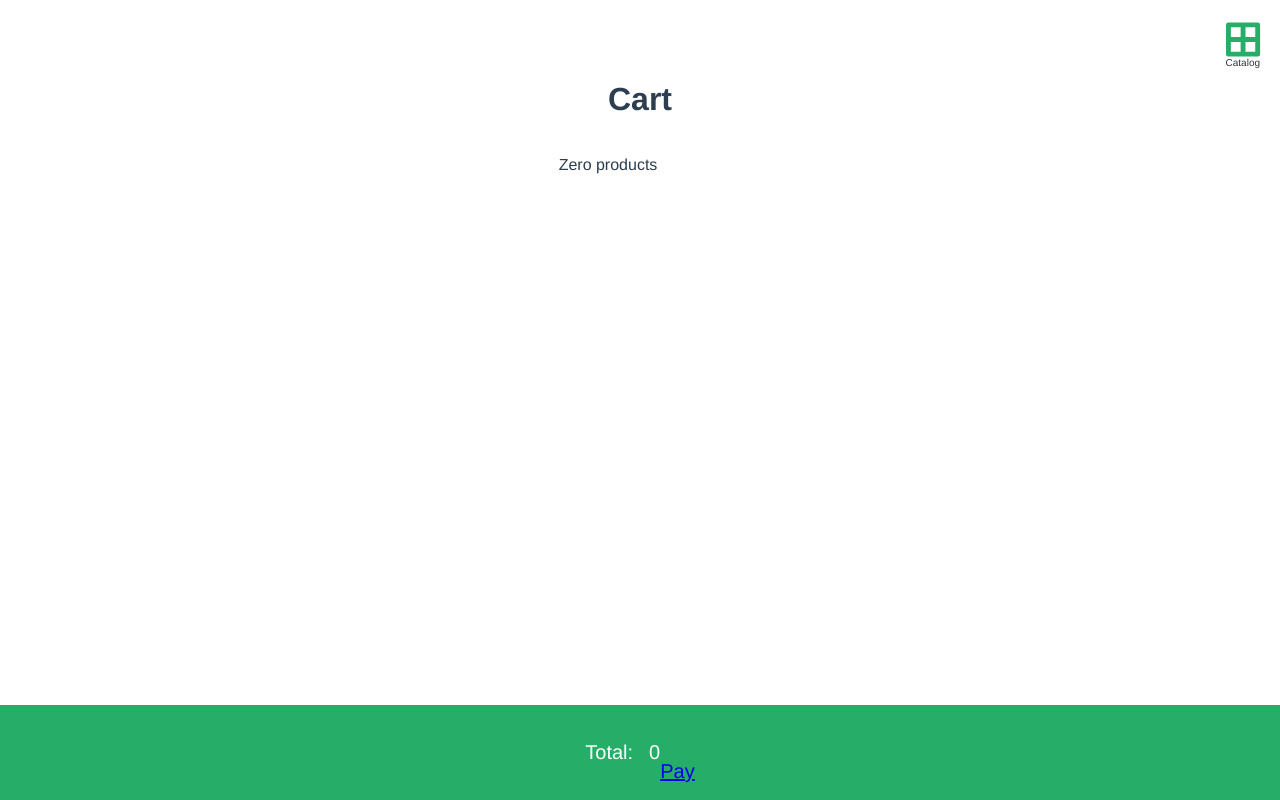
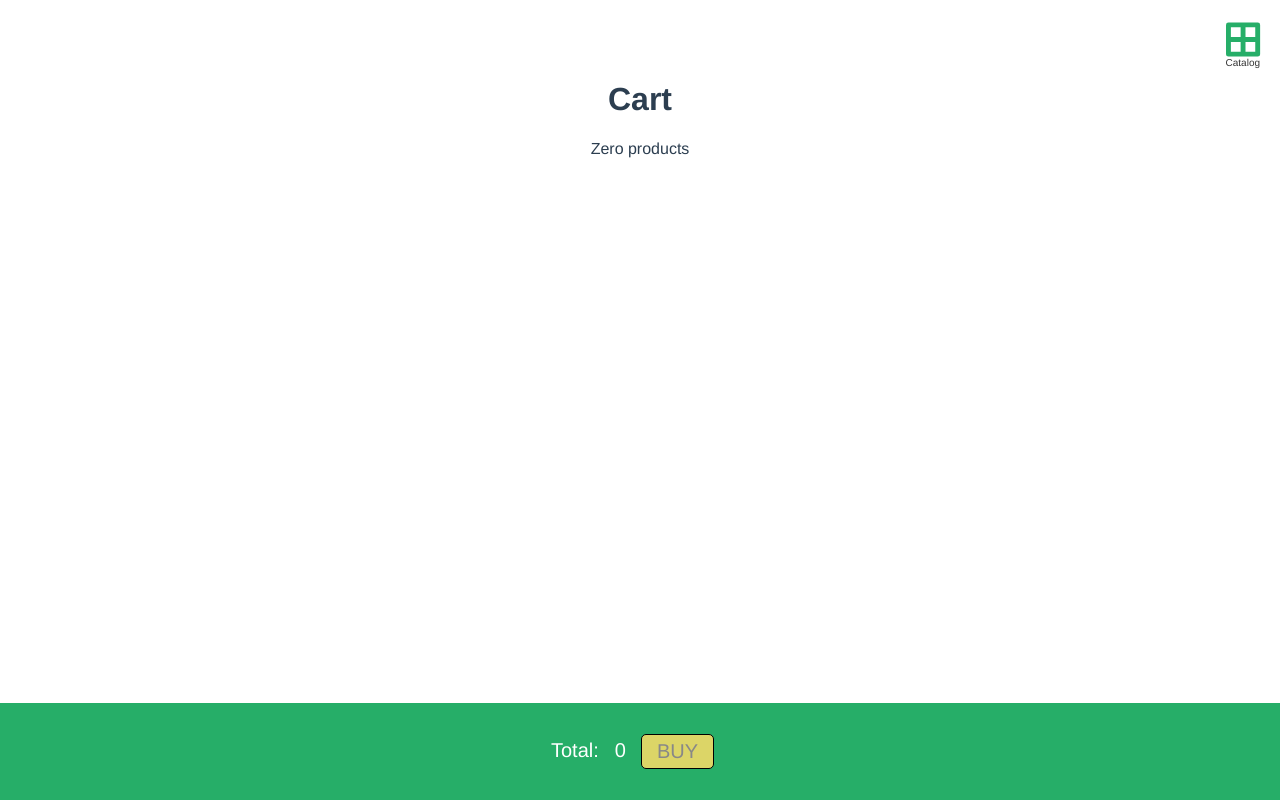
Before and after one commit to vadimvorenas/vue-shop, a Vue app in the folder vue_shop/: page /#/cart in a window 1280 px wide. Built offline with nearby package versions, Linux system fonts and the light colour scheme.

Commit message:
add shipping

```diff
--- a/vue_shop/src/assets/style/style.scss
+++ b/vue_shop/src/assets/style/style.scss
@@ -12,3 +12,18 @@
 .nowrap {
   white-space: nowrap;
 }
+
+.m-auto{
+  margin: auto;
+}
+
+.d-none {
+  display: none !important;
+}
+
+.link-disabled {
+  pointer-events: none !important;
+  cursor: default !important;
+  color: #888 !important;
+  // background: #000 !important;
+}
--- /dev/null
+++ b/vue_shop/src/components/buy.vue
@@ -0,0 +1,52 @@
+<template>
+  <div class="buy">
+    <router-link :to="{name: 'catalog'}">
+      <i class="fas fa-border-all"></i>
+      <div class="buy__link_to_catalog">Catalog</div>
+    </router-link>
+    <h1>Thank you for your purchase</h1>
+  </div>
+</template>
+<script>
+import { mapGetters } from "vuex";
+import { mapActions } from "vuex";
+export default {
+  name: "buy",
+  components: {},
+  data() {
+    return {};
+  },
+  methods: {
+    ...mapActions(["SET_SHIPPING"])
+  },
+  created() {},
+  computed: {
+    ...mapGetters(["SHIPPING", "CART_TOTAL_COST"])
+  },
+  props: {},
+  mounted() {}
+};
+</script>
+<style lang="scss" scoped>
+.buy {
+  &__link_to_catalog {
+    font-size: 10px;
+    position: absolute;
+    top: 37px;
+    color: #353535;
+  }
+
+  svg {
+    font-size: 39px;
+    color: $green-bg;
+  }
+  .router-link-active {
+    display: flex;
+    justify-content: flex-end;
+    position: absolute;
+    right: 20px;
+    top: 20px;
+    text-decoration: none;
+  }
+}
+</style>
--- a/vue_shop/src/components/cart.vue
+++ b/vue_shop/src/components/cart.vue
@@ -2,10 +2,10 @@
   <div class="cart">
     <router-link :to="{name: 'catalog'}">
       <i class="fas fa-border-all"></i>
-      <div class="cart__link_to_cart">Catalog</div>
+      <div class="cart__link_to_catalog">Catalog</div>
     </router-link>
     <h1 class="cart__title">Cart</h1>
-    <p v-if="!cart_data.length">Zero products</p>
+    <p class="m-auto" v-if="!cart_data.length">Zero products</p>
     <cart-item
       v-for="(item, index) in cart_data"
       :key="item.id"
@@ -18,9 +18,11 @@
     <div class="cart__total">
       <p class="total__name">Total:</p>
       <p>{{CART_TOTAL_COST}} {{CART[0] ? CART[0].currency : ''}}</p>
-      <router-link :to="{name: 'shipping'}">
-        <i class="fas fa-border-all"></i>
-        <div class="cart__link_to_shipping">Pay</div>
+      <router-link
+        :class="{'link-disabled': !CART.length, 'cart__link_to_shipping': true}"
+        :to="{name: 'shipping'}"
+      >
+        <div class="cart__link_to_shipping__btn">Buy</div>
       </router-link>
     </div>
   </div>
@@ -101,11 +103,23 @@ export default {
     display: block;
     width: 100%;
   }
-  &__link_to_cart {
+  &__link_to_catalog {
     font-size: 10px;
     position: absolute;
     top: 37px;
     color: #353535;
+  }
+  &__link_to_shipping {
+    margin: 15px;
+    text-decoration: none;
+    background: #dcd567;
+    padding: 5px 15px;
+    border-radius: 5px;
+    border: 1px solid black;
+    text-transform: uppercase;
+    color: #000;
+    &__btn {
+    }
   }
   svg {
     font-size: 39px;
--- a/vue_shop/src/components/shipping.vue
+++ b/vue_shop/src/components/shipping.vue
@@ -1,32 +1,196 @@
 <template>
   <div class="shipping">
-    <div class="shipping__form">
+    <div class="shipping__form" @change="changeForm">
       <div class="shipping__form_name">
-        <input type="text" />
+        <p>Name*</p>
+        <input :placeholder="'Jack Blue'" type="text" @change="checkName" />
       </div>
+      <p :class="{'d-none': !errors.name, 'errors': true}">{{errors.name}}</p>
       <div class="shipping__form_address">
-        <input type="text" />
+        <p>Address*</p>
+        <input :placeholder="'109  Victoria Road'" type="text" @change="checkAddress" />
       </div>
+      <p :class="{'d-none': !errors.address, 'errors': true}">{{errors.address}}</p>
+      <div class="shipping__form_phone">
+        <p>Phone</p>
+        <input :placeholder="'123-456-7890'" type="text" @change="checkPhone" />
+      </div>
+      <p :class="{'d-none': !errors.phone, 'errors': true}">{{errors.phone}}</p>
       <div class="shipping__form_email">
-        <select>
-          <option></option>
+        <p>Email</p>
+        <input :placeholder="'szbwon@mail.com'" type="text" @change="checkEmail" />
+      </div>
+      <p :class="{'d-none': !errors.email, 'errors': true}">{{errors.email}}</p>
+      <div class="shipping__form_options">
+        <p>Shipping options</p>
+        <select v-model="selectShipping">
+          <option
+            v-for="(item, index) in SHIPPING[0]"
+            :disabled="CART_TOTAL_COST < 300 && index == 3"
+            :key="index"
+            :value="index"
+          >{{item.name}} - {{item.price}} €</option>
         </select>
       </div>
+      <router-link
+        :class="{'link-disabled': !isValid, 'shipping__form__link_to_pay': true}"
+        :to="{name: 'buy'}"
+      >
+        <div class="shipping__form__link_to_pay__btn">Pay</div>
+      </router-link>
     </div>
   </div>
 </template>
 <script>
+import { mapGetters } from "vuex";
+import { mapActions } from "vuex";
 export default {
   name: "shipping",
   components: {},
   data() {
-    return {};
+    return {
+      isValid: false,
+      errors: {
+        name: false,
+        email: false,
+        phone: false,
+        address: false
+      },
+      formValid: {
+        name: false,
+        email: false,
+        phone: false,
+        address: false
+      },
+      selectShipping: 0
+    };
   },
-  methods: {},
+  methods: {
+    ...mapActions(["SET_SHIPPING"]),
+    checkName(e) {
+      let value = e.target.value;
+      if (value && value.length < 3) {
+        this.errors.name = "Min length 3";
+      } else {
+        this.errors.name = false;
+        this.formValid.name = true;
+      }
+    },
+    checkAddress(e) {
+      let value = e.target.value;
+      if (value && value.length < 5) {
+        this.errors.address = "Invalid address";
+      } else {
+        this.errors.address = false;
+        this.formValid.address = true;
+      }
+    },
+    checkEmail(e) {
+      let value = e.target.value;
+      console.log(value);
+      if (value && !validateEmail(value)) {
+        this.errors.email = "Invalid e-mail";
+      } else {
+        this.errors.email = false;
+        this.formValid.email = true;
+      }
+    },
+    checkPhone(e) {
+      let value = e.target.value;
+      if (value && value.length < 7) {
+        this.errors.phone = "Min length 7";
+      } else if (!validatePhone(value)) {
+        this.errors.phone = "Invalid phone";
+      } else {
+        this.errors.phone = false;
+        this.formValid.phone = true;
+      }
+    },
+    changeForm() {
+      let is_valid_form = false;
+      for (let val in this.formValid) {
+        if (!this.formValid[val]) {
+          is_valid_form = false;
+          break;
+        } else {
+          is_valid_form = true;
+        }
+      }
+      this.isValid = is_valid_form;
+    }
+  },
   created() {},
-  computed: {},
-  props: {}
+  computed: {
+    ...mapGetters(["SHIPPING", "CART_TOTAL_COST"])
+  },
+  props: {},
+  mounted() {
+    this.SET_SHIPPING();
+    console.log(this.CART_TOTAL_COST )
+    if (this.CART_TOTAL_COST > 300) {
+      this.selectShipping = 3;
+    }
+  }
 };
+function validateEmail(email) {
+  let re = /^(([^<>()\\[\]\\.,;:\s@"]+(\.[^<>()\\[\]\\.,;:\s@"]+)*)|(".+"))@((\[[0-9]{1,3}\.[0-9]{1,3}\.[0-9]{1,3}\.[0-9]{1,3}\])|(([a-zA-Z\-0-9]+\.)+[a-zA-Z]{2,}))$/;
+  return re.test(String(email).toLowerCase());
+}
+function validatePhone(phone) {
+  let re = /^[\\+]?[(]?[0-9]{3}[)]?[-\s\\.]?[0-9]{3}[-\s\\.]?[0-9]{4,6}$/im;
+  return re.test(String(phone).toLowerCase());
+}
 </script>
-<style scoped>
+<style lang="scss" scoped>
+.shipping {
+  width: 100%;
+  &__form {
+    width: 50%;
+    margin: auto;
+    > div {
+      display: flex;
+      height: 25px;
+      margin: $margin * 2 auto;
+      position: relative;
+    }
+    > div > p,
+    input,
+    select {
+      display: inline-block;
+      flex: 50%;
+    }
+    > div > p {
+      text-align: left;
+      margin: auto;
+    }
+    > div > input {
+    }
+    div > select {
+      box-sizing: content-box;
+    }
+    &__link_to_pay {
+      margin: 15px;
+      text-decoration: none;
+      background: $green-bg;
+      padding: 5px 15px;
+      border-radius: 2px;
+      border: 1px solid black;
+      text-transform: uppercase;
+      color: #000;
+      display: block;
+      &__btn {
+      }
+    }
+    .errors {
+      display: block;
+      text-align: start;
+      font-size: 12px;
+      color: red;
+      font-weight: bold;
+      width: 50%;
+      left: 0;
+      margin: -10px 0 5px auto;
+    }
+  }
+}
 </style>
--- a/vue_shop/src/db/shipping.js
+++ b/vue_shop/src/db/shipping.js
@@ -1,7 +1,8 @@
 export default [
     {
         "name": "Free shipping",
-        "price": 0
+        "price": 0,
+        "selected": 'selected'
     },
     {
         "name": "Express shipping",
--- a/vue_shop/src/route/router.js
+++ b/vue_shop/src/route/router.js
@@ -4,6 +4,7 @@ import Router from 'vue-router'
 import Catalog from '../components/catalog'
 import Cart from '../components/cart'
 import Shipping from '../components/shipping'
+import Buy from '../components/buy'
 
 Vue.use(Router)
 
@@ -24,6 +25,11 @@ let router = new Router({
             path: '/shipping',
             name: 'shipping',
             component: Shipping
+        },
+        {
+            path: '/buy',
+            name: 'buy',
+            component: Buy
         }
     ]
 })
```
